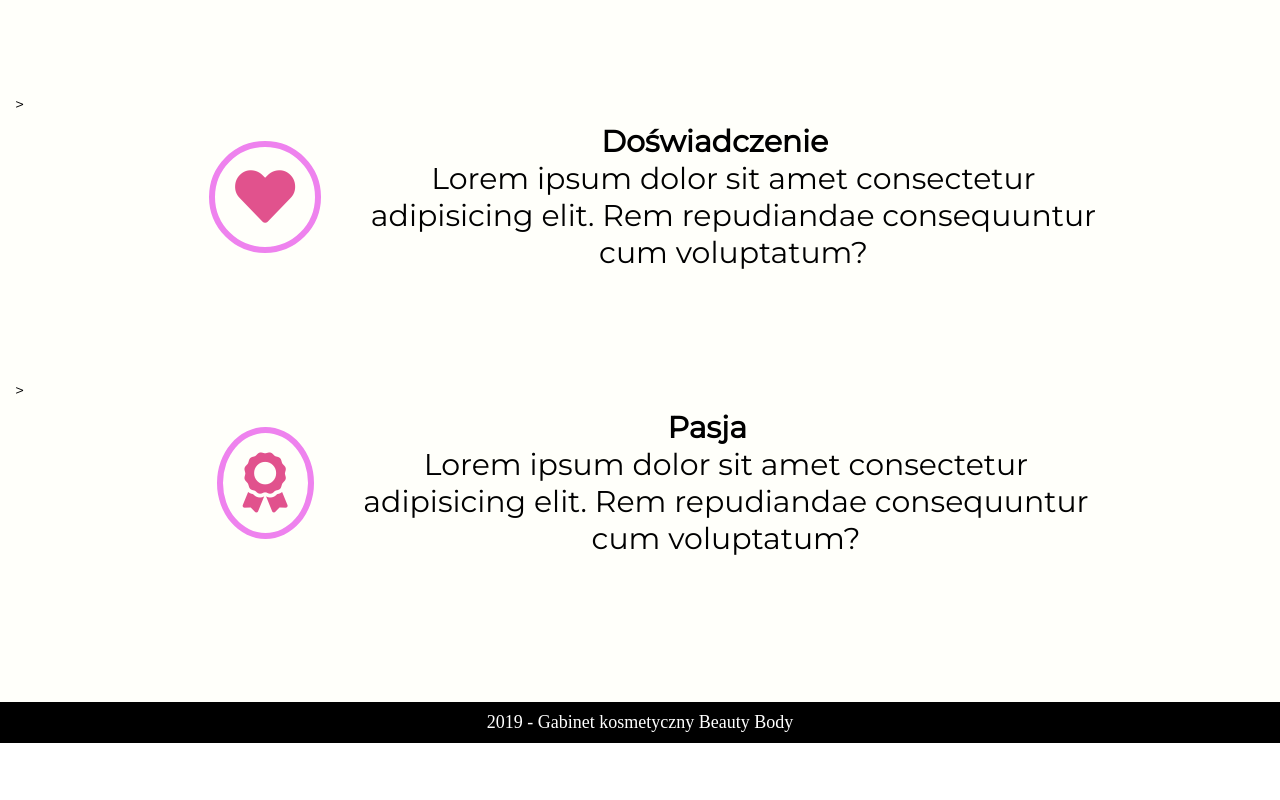
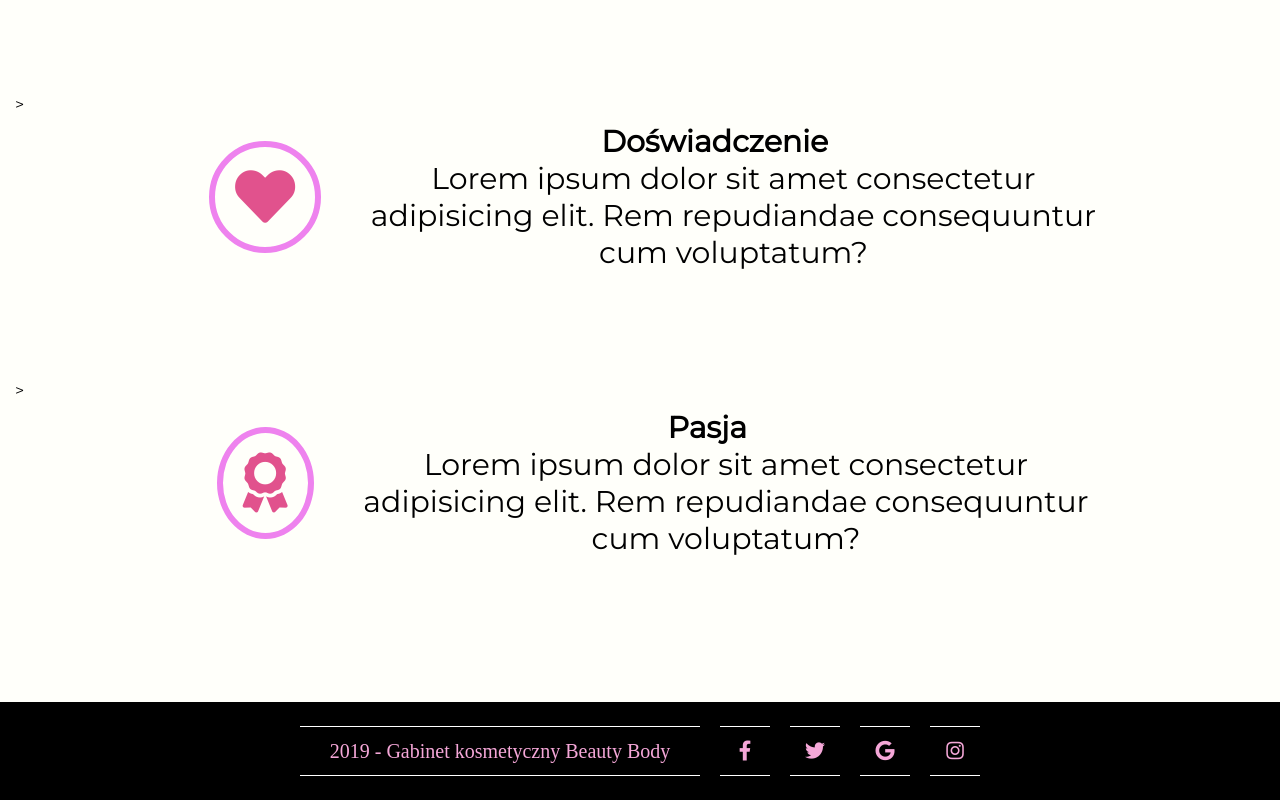
Before and after one commit to milgawel/CRA-beauty-studio-web-app, a React (Create React App) app: page / in a window 1280 px wide. Shown: the part 1470-2270 px from the top of the page. Before the commit the page ends 2213 px from the top, so only its background shows below. Built offline with nearby package versions, Linux system fonts and the light colour scheme.

Commit message:
added Footer content

```diff
--- /dev/null
+++ b/src/components/dropdowns/Manicure.js
@@ -0,0 +1,60 @@
+// import React from 'react';
+// // import './style.css';
+
+
+// class Manicure extends React.Component {
+//   constructor() {
+//     super();
+
+//     this.state = {
+//       displayMenu: false,
+//     };
+
+//     this.showDropdownMenu = this.showDropdownMenu.bind(this);
+//     this.hideDropdownMenu = this.hideDropdownMenu.bind(this);
+
+//   };
+
+//   showDropdownMenu(event) {
+//     event.preventDefault();
+//     this.setState({ displayMenu: true }, () => {
+//       document.addEventListener('click', this.hideDropdownMenu);
+//     });
+//   }
+
+//   hideDropdownMenu() {
+//     this.setState({ displayMenu: false }, () => {
+//       document.removeEventListener('click', this.hideDropdownMenu);
+//     });
+
+//   }
+
+//   render() {
+//     return (
+//       <div className="dropdown" style={{ background: "red", width: "200px" }} >
+//         <div className="button" onClick={this.showDropdownMenu}> My Setting </div>
+
+//         {this.state.displayMenu ? (
+//           <ul className="manicure">
+//             <li><a className="active" href="#Create Page">Create Page</a></li>
+//             <li><a href="#Manage Pages">Manage Pages</a></li>
+//             <li><a href="#Create Ads">Create Ads</a></li>
+//             <li><a href="#Manage Ads">Manage Ads</a></li>
+//             <li><a href="#Activity Logs">Activity Logs</a></li>
+//             <li><a href="#Setting">Setting</a></li>
+//             <li><a href="#Log Out">Log Out</a></li>
+//           </ul>
+//         ) :
+
+//           (
+//             null
+//           )
+//         }
+
+//       </div>
+
+//     );
+//   }
+// }
+
+// export default Manicure;
--- a/src/layouts/Footer.js
+++ b/src/layouts/Footer.js
@@ -3,9 +3,57 @@ import React from 'react';
 const Footer = () => {
   return (
     <div>
-      <p>2019 - Gabinet kosmetyczny Beauty Body</p>
-      </div>
-   );
+      <ul>
+        <li>
+          <p>
+            <span></span>
+            <span></span>
+            <span></span>
+            <span></span>
+            2019 - Gabinet kosmetyczny Beauty Body</p>
+        </li>
+      </ul>
+
+      <ul>
+        <li>
+          <a href="#">
+            <span></span>
+            <span></span>
+            <span></span>
+            <span></span>
+            <i class="fab fa-facebook-f"></i>
+          </a>
+        </li>
+        <li>
+          <a href="#">
+            <span></span>
+            <span></span>
+            <span></span>
+            <span></span>
+            <i class="fab fa-twitter"></i>
+          </a>
+        </li>
+        <li>
+          <a href="#">
+            <span></span>
+            <span></span>
+            <span></span>
+            <span></span>
+            <i class="fab fa-google"></i>
+          </a>
+        </li>
+        <li>
+          <a href="#">
+            <span></span>
+            <span></span>
+            <span></span>
+            <span></span>
+            <i class="fab fa-instagram"></i>
+          </a>
+        </li>
+      </ul>
+    </div>
+  );
 }
 
 export default Footer;
--- a/src/pages/Offer.js
+++ b/src/pages/Offer.js
@@ -1,4 +1,5 @@
 import React, { Component } from 'react';
+import Manicure from '../components/dropdowns/Manicure'
 
 class ScrollToTopOnMount extends Component {
   componentDidMount() {
@@ -15,7 +16,7 @@ const Offer = () => {
     <div className="offer">
       <ScrollToTopOnMount />
       <div>
-        Offedsffdsdsdsfr
+        {Manicure}
       </div>
     </div>
   );
--- a/src/sass/_Footer.scss
+++ b/src/sass/_Footer.scss
@@ -1,15 +1,123 @@
 footer {
   div {
-    flex-basis: 10vh;
+    position: relative;
+    display: flex;
+    justify-content: center;
+    flex-basis: 12vh;
     background-color: #000;
     color: white;
-    padding: 10px;
+    padding: 3vh;
 
     p {
+      display: block;
       text-align: center;
       font-size: 18px;
+      line-height: 50px;
       font-family: 'great-vibes';
-      // text-transform: uppercase;
+      margin-right: 5vh;
+    }
+
+    ul {
+      margin: 0;
+      padding: 0;
+      display: flex;
+
+      li {
+        list-style: none;
+
+        a,
+        p {
+          display: block;
+          position: relative;
+          width: 50px;
+          height: 50px;
+          line-height: 50px;
+          font-size: 20px;
+          text-align: center;
+          text-decoration: none;
+          color: #F5A7D8;
+          margin: 0 10px;
+          transition: .5s;
+
+          span {
+            position: absolute;
+            transition: transform .5s;
+            color: #F5A7D8;
+          }
+
+          span:nth-child(1),
+          span:nth-child(3) {
+            width: 100%;
+            height: 1px;
+            background: #fff;
+          }
+
+          span:nth-child(1) {
+            top: 0;
+            left: 0;
+            transform-origin: right;
+          }
+
+          span:nth-child(3) {
+            bottom: 0;
+            left: 0;
+            transform-origin: left;
+          }
+
+          span:nth-child(2),
+          span:nth-child(4) {
+            width: 1px;
+            height: 100%;
+            background: #fff;
+          }
+
+          span:nth-child(2) {
+            top: 0;
+            left: 0;
+            transform: scale(0);
+            transform-origin: bottom;
+          }
+
+          span:nth-child(4) {
+            top: 0;
+            right: 0;
+            transform: scaleY(0);
+            transform-origin: top;
+          }
+        }
+
+        p {
+          width: 400px;
+        }
+
+        a:hover span:nth-child(1),
+        p:hover span:nth-child(1) {
+          transform: scaleX(0);
+          transform-origin: left;
+          transition: transform .5s;
+        }
+
+        a:hover span:nth-child(3),
+        p:hover span:nth-child(3) {
+          transform: scaleX(0);
+          transform-origin: right;
+          transition: transform .5s;
+        }
+
+        a:hover span:nth-child(2),
+        p:hover span:nth-child(2) {
+          transform: scale(1);
+          transform-origin: top;
+          transition: transform .5s;
+        }
+
+        a:hover span:nth-child(4),
+        p:hover span:nth-child(4) {
+          transform: scaleY(1);
+          transform-origin: bottom;
+          transition: transform .5s;
+        }
+      }
     }
   }
 }
--- a/src/sass/_Header.scss
+++ b/src/sass/_Header.scss
@@ -9,8 +9,8 @@ header {
   background-repeat: no-repeat;
   box-shadow: inset 0 -10px -70px -10px #fff;
   opacity: 0;
-  animation: header 2s linear;
-  animation-delay: 2.5s;
+  animation: header 1s linear;
+  animation-delay: 2s;
   animation-fill-mode: both;
 
 }
--- a/src/sass/styles.scss
+++ b/src/sass/styles.scss
@@ -16,3 +16,4 @@
 @import "ContactPage";
 @import "AboutUs";
 @import "Workers";
+@import "Offer";
```
Also changed, not shown: src/sass/_Offer.scss (added, +59 -0 lines), src/css/styles.min.css, src/images/worker1.png, 1 other file (tests, documents, lock files or other folders).
